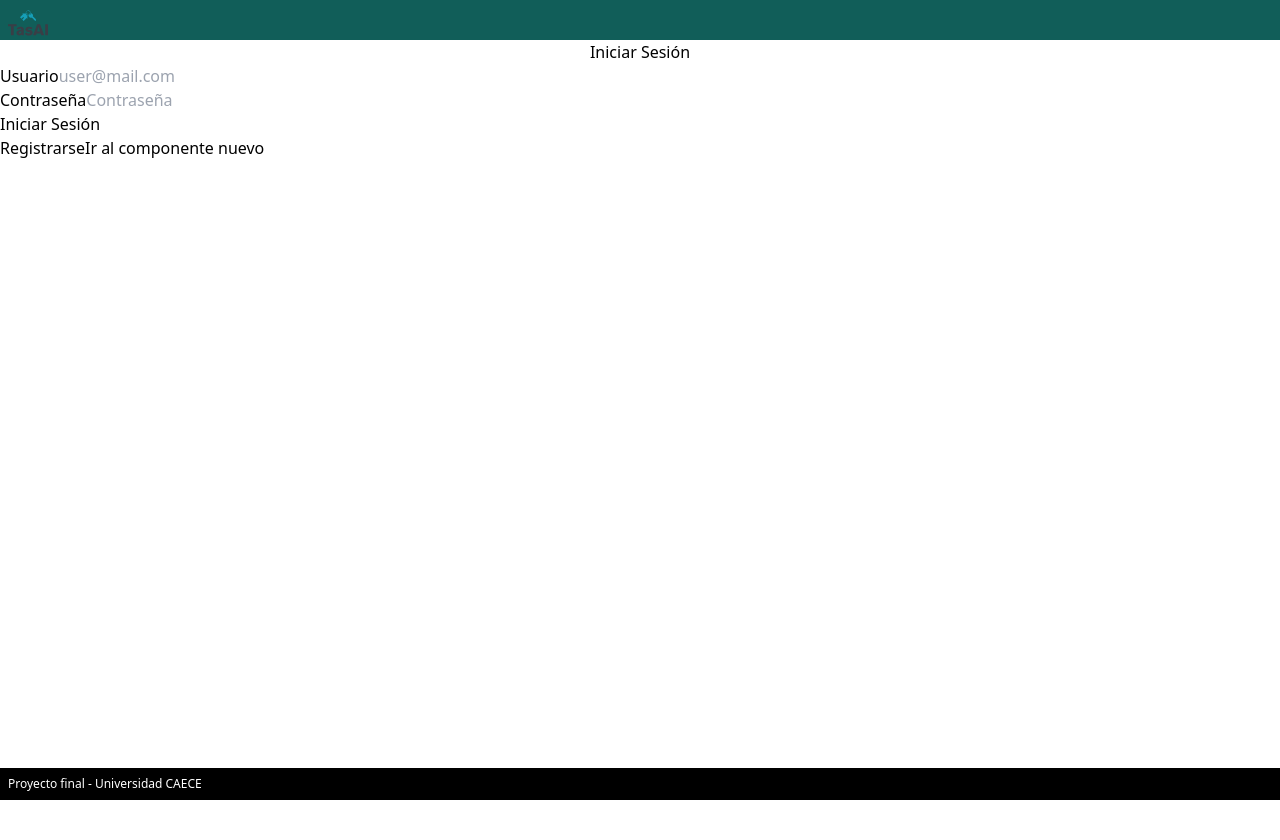
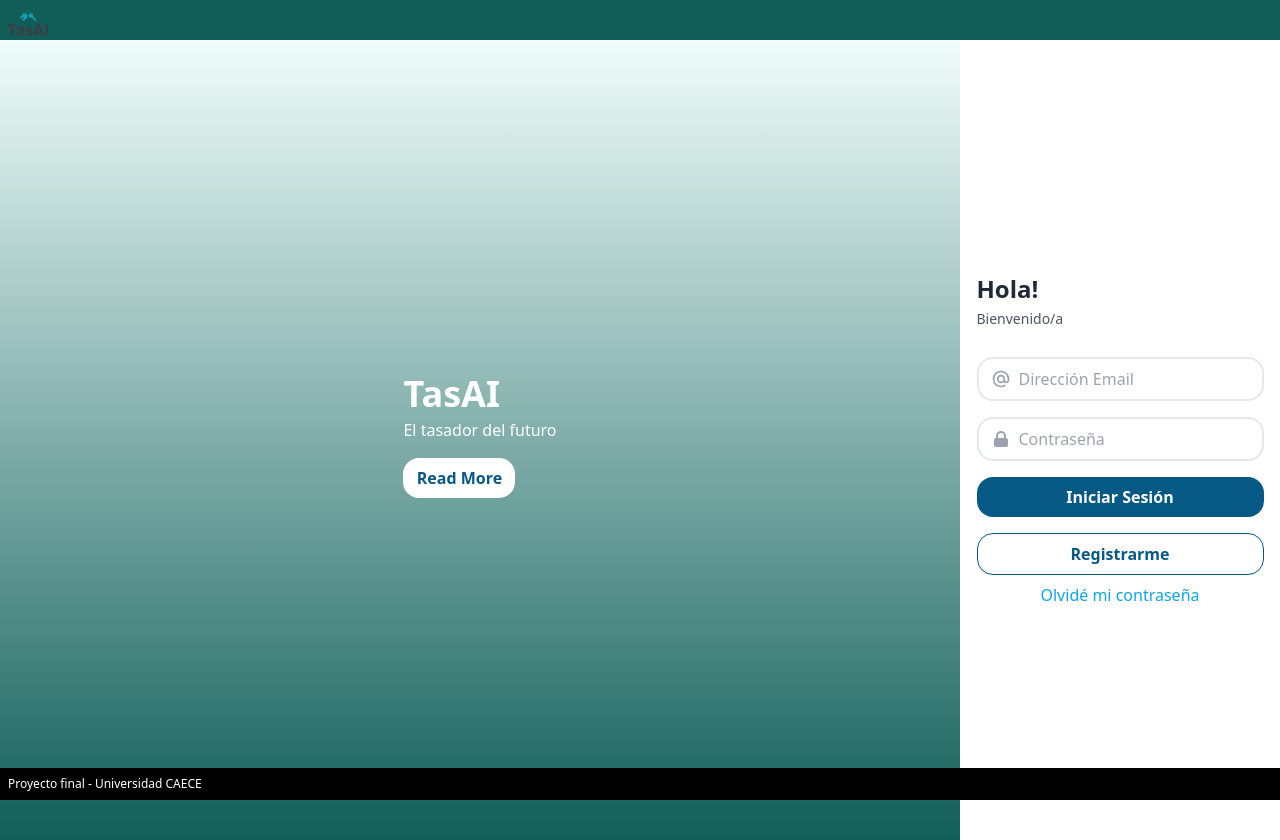
Before and after one commit to FedericoCandiolo/TasAI-FrontEnd, a Next.js app: page / in a window 1280 px wide. Before the commit the page ends 800 px from the top, so only its background shows below. Built offline with nearby package versions, Linux system fonts and the light colour scheme.

Commit message:
Test de frontpage

```diff
--- a/src/app/layout.tsx
+++ b/src/app/layout.tsx
@@ -17,7 +17,7 @@ export default function RootLayout({ children }: { children: React.ReactNode })
         <header className="bg-teal-800 h-10 p-2">
             <Logo />
         </header>
-        <main className="max-w-screen-xl max-h-screen-xl">{children}</main>
+        <main>{children}</main>
         <footer className="bg-black p-2 text-white text-xs">Proyecto final - Universidad CAECE</footer>
       </body>
     </html>
--- a/src/app/page.tsx
+++ b/src/app/page.tsx
@@ -3,8 +3,8 @@ import Main from '../components/Main'
 import Logo from '../components/Logo'
 import RootLayout from './layout'
 //import TasAILogo from "/tasai.svg"
-
+import TestLogin from '../components/TestLogin';
 
 export default function Home() {
-  return <Main />
+  return <TestLogin />
 }
--- /dev/null
+++ b/src/components/TestLogin.jsx
@@ -0,0 +1,65 @@
+"use client";
+
+import { useState, React } from "react";
+import SingleForm from "./SingleForm";
+import RootLayout from "@/app/layout";
+import CargaDatos from "./CargaDatos";
+
+export default function TestLogin() {
+
+    const [pagepart, setPagepart] = useState('login');
+
+    const handleRegister = () => {
+        window.alert('doing');
+        setPagepart('register')
+    };
+
+    const handleLogIn = () => {
+        window.alert('Nuevo Componente');
+        setPagepart('carga');
+    }
+
+
+    return (
+        <>
+            {
+                pagepart === 'login' ? (
+                    <div class="h-screen flex">
+                        <div class="flex w-3/4 bg-gradient-to-b from-teal-50 to-teal-800 i justify-around items-center">
+                            <div>
+                                <h1 class="text-white font-bold text-4xl font-sans">TasAI</h1>
+                                <p class="text-white mt-1"> El tasador del futuro</p>
+                                <button type="submit" class="block w-28 bg-white text-sky-800 mt-4 py-2 rounded-2xl font-bold mb-2">Read More</button>
+                            </div>
+                        </div>
+                        <div class="flex w-1/4 justify-center items-center bg-gradient-to-b ">
+                            <form class="bg-white align-middle">
+                                <h1 class="text-gray-800 font-bold text-2xl mb-1">Hola!</h1>
+                                <p class="text-sm font-normal text-gray-600 mb-7">Bienvenido/a</p>
+                                <div class="flex items-center border-2 py-2 px-3 rounded-2xl mb-4">
+                                    <svg xmlns="http://www.w3.org/2000/svg" class="h-5 w-5 text-gray-400" fill="none" viewBox="0 0 24 24" stroke="currentColor">
+                                        <path stroke-linecap="round" stroke-linejoin="round" stroke-width="2" d="M16 12a4 4 0 10-8 0 4 4 0 008 0zm0 0v1.5a2.5 2.5 0 005 0V12a9 9 0 10-9 9m4.5-1.206a8.959 8.959 0 01-4.5 1.207" />
+                                    </svg>
+                                    <input class="pl-2 outline-none border-none" type="text" name="" id="" placeholder="Dirección Email" />
+                                </div>
+                                <div class="flex items-center border-2 py-2 px-3 rounded-2xl">
+                                    <svg xmlns="http://www.w3.org/2000/svg" class="h-5 w-5 text-gray-400" viewBox="0 0 20 20" fill="currentColor">
+                                        <path fill-rule="evenodd" d="M5 9V7a5 5 0 0110 0v2a2 2 0 012 2v5a2 2 0 01-2 2H5a2 2 0 01-2-2v-5a2 2 0 012-2zm8-2v2H7V7a3 3 0 016 0z" clip-rule="evenodd" />
+                                    </svg>
+                                    <input class="pl-2 outline-none border-none" type="text" name="" id="" placeholder="Contraseña" />
+                                </div>
+                                <button type="submit" class="block w-full bg-sky-800 mt-4 py-2 rounded-2xl text-white font-semibold mb-2" onClick={handleLogIn}>Iniciar Sesión</button>
+                                <button type="submit" class="block w-full bg-transparent border border-sky-800 mt-4 py-2 rounded-2xl text-sky-800 font-semibold mb-2">Registrarme</button>
+                                <p class="text-md text-center text-sky-500 hover:text-black-500 cursor-pointer"><span>Olvidé mi contraseña</span></p>
+                            </form>
+                        </div>
+                    </div>
+                ) : pagepart === 'carga' ? (
+                    <CargaDatos />
+                ) : (
+                    <p>Not Found</p>
+                )
+            }
+        </>
+    )
+};
```
